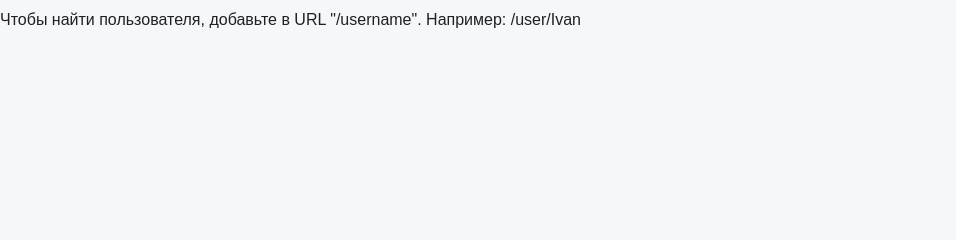
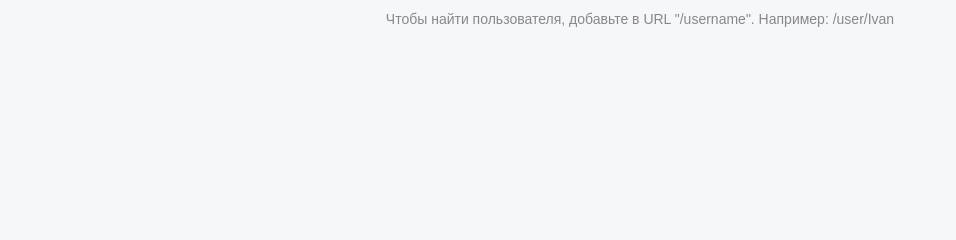
Before and after one commit to kidkz2012-debug/web-django, a Django app: page /user/ in a window 1280 px wide. Shown: the part 334-574 px from the top of the page, without its empty margins (0-956 px from the left). Run offline with Django 5.2, Linux system fonts and the light colour scheme.

Commit message:
commit message: стиль для подсказки

```diff
--- a/mysite/myapp/static/css/user_profile.css
+++ b/mysite/myapp/static/css/user_profile.css
@@ -60,3 +60,11 @@ nav a:hover {
     font-size: 20px;
     font-weight: 100;
 }
+
+.hint {
+    display: flex;
+    justify-content: center;
+    font-family: 'Arial', sans-serif;
+    font-size: 14px;
+    color: #888;
+}
```
